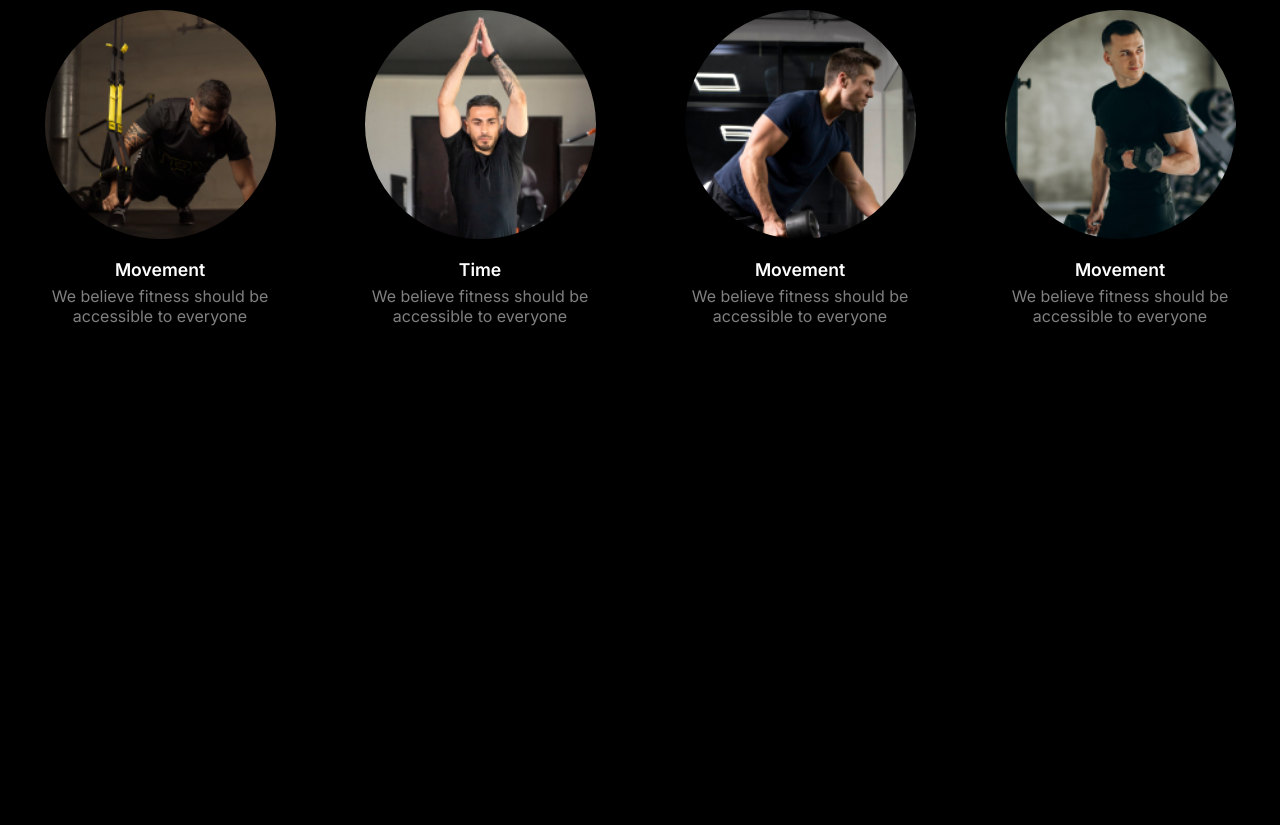
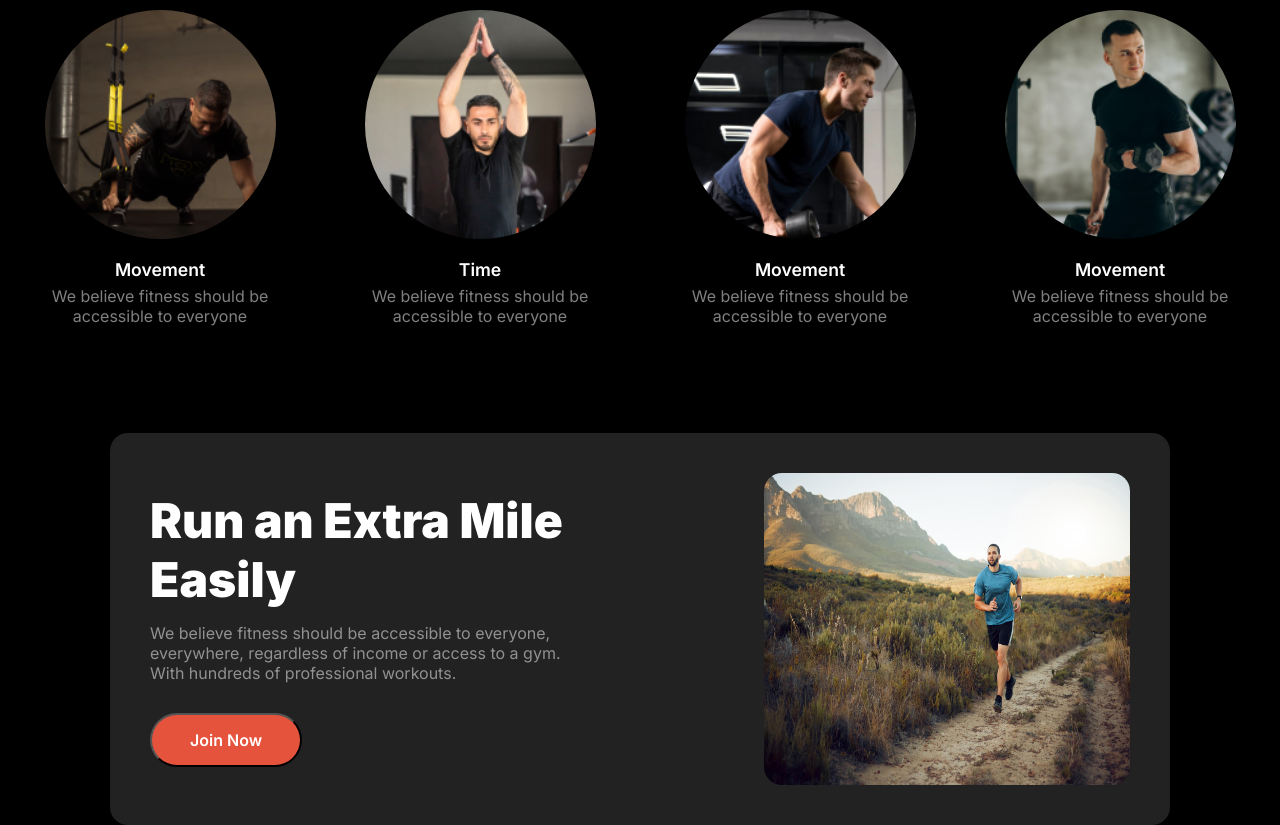
Before and after one commit to Sakib418/Fitness-Website, a plain HTML site: page index.html in a window 1280 px wide. Shown: the part 980-1805 px from the top of the page. Before the commit the page ends 1413 px from the top, so only its background shows below. Drawn offline with Linux system fonts and the light colour scheme.

Commit message:
Third-Part-Added

```diff
--- a/index.html
+++ b/index.html
@@ -67,6 +67,19 @@
        </div>
       </div>
     </section>
+    <section class="Third-Part">
+    <div class="Third-Part-Cart flex-Item">
+    <div class="Third-part-content">
+     <p class="title-font Third-part-title">Run an Extra
+      Mile Easily</p>
+      <p class="p_text Third-part-p">We believe fitness should be accessible to everyone, everywhere, regardless of income or access to a gym. With hundreds of professional workouts.</p>
+      <button class="btn-primary">Join Now</button>
+    </div>
+    <div class="Third-Part-img flex-Item">
+      <img src="images/run.jpg" alt="">
+    </div>
+    </div>
+    </section>
   </main>
   <footer></footer>
 </body>
--- a/styles/style.css
+++ b/styles/style.css
@@ -210,11 +210,55 @@ margin-bottom: 6px;
     grid-template-columns: repeat(4,1fr);
     /* gap: 40px; */
 }
+/* Third-Part */
+.Third-Part{
+    max-width: 1440px;
+    margin: 0 auto;
+}
+.Third-Part-Cart{
+     max-width: 1060px;
+    /* height: 371px; */
+    border-radius: 18px;
+    /* border: red solid 2px; */
+    background: rgb(34, 34, 34);
+    /* margin: 100px 170px; */
+    /* margin-bottom: 100px; */
+    justify-content: space-between;
+    align-items: center;
+}
+.Third-part-content{
+    justify-content: start;
+    align-items: start;
+    width: 443px;
+    gap: 20px;
+    margin: 40px;
+}
+.Third-Part-img{
+    width: 366px;
+height: 312px;
+/* text-align: center; */
+/* border-radius: 18px; */
+margin: 40px;
+}
+.Third-Part-img img{
+    width: 100%;
+    text-align: center;
+    border-radius: 18px;
+    justify-content: center;
+    align-items: center;
+}
+.Third-part-title{
+    margin-bottom: 14px;
+}
+.Third-part-p{
+    margin-bottom: 30px;
+}
+
 
 @media screen and (max-width : 576px) {
 
     /* .header-section, */
-    .banner-part
+    .banner-part,.Third-Part-Cart
     {
         flex-direction: column;
     }
@@ -238,6 +282,9 @@ margin-bottom: 6px;
         /* margin-bottom: 30px; */
         gap: 40px;
     }
+    .Third-Part-Cart{
+        flex-direction: column;
+    }
 
 
 }
```
